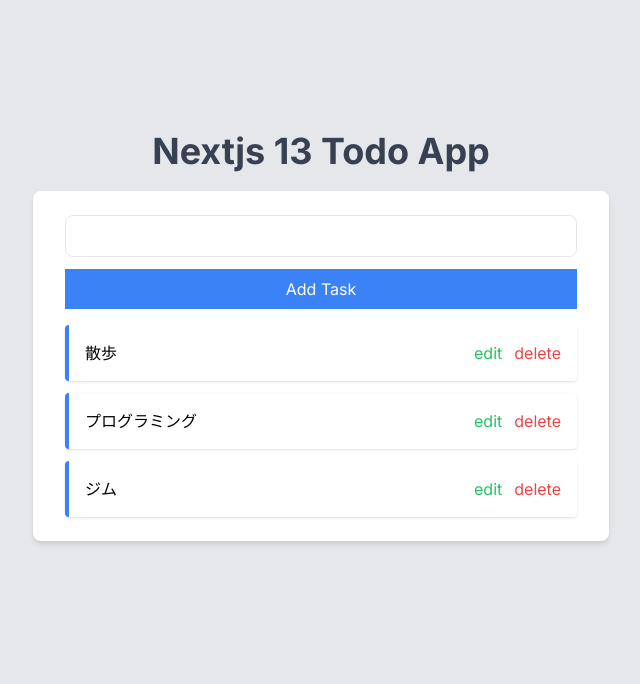
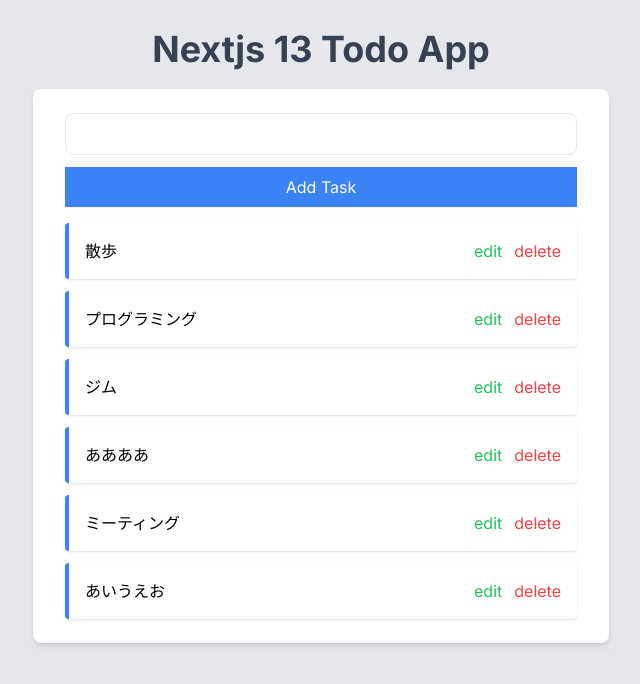
Before and after one commit to sora-00/nextjs13-todoapp, a Next.js app in the folder nextjs/todoapp-nextjs-youtube/: page / in a window 1280 px wide. Shown: the top 684 px of the page, without its empty margins (319-959 px from the left). Built offline with nearby package versions, Linux system fonts and the light colour scheme; data requests are answered from the project's data file.

Commit message:
uuid割り振り機能追加

```diff
--- a/nextjs/todoapp-nextjs-youtube/src/app/components/AddTask.tsx
+++ b/nextjs/todoapp-nextjs-youtube/src/app/components/AddTask.tsx
@@ -1,12 +1,31 @@
-import React from "react";
+"use client";
+
+import React, { ChangeEvent, FormEvent, useState } from "react";
+import { addTodo } from "../pages/api/api";
+import { Input } from "postcss";
+import { v4 as uuidv4 } from "uuid";
 
 const AddTask = () => {
+  const [tasktitle, setTaskTitle] = useState("");
+
+  const handleSubmit = async (e: FormEvent) => {
+    e.preventDefault();
+
+    await addTodo({ id: uuidv4(), text: tasktitle });
+
+    setTaskTitle("");
+  };
+
   return (
-    <form className="mb-4 space-y-3">
+    <form className="mb-4 space-y-3" onSubmit={handleSubmit}>
       <input
         type="text"
         className="w-full border px-4 py-2 rounded-lg focus:outline-none focus:border-blue-400
       "
+        onChange={(e: ChangeEvent<HTMLInputElement>) =>
+          setTaskTitle(e.target.value)
+        }
+        value={tasktitle}
       />
       <button className="w-full px-4 py-2 text-white bg-blue-500 rouded transform hover:bg-blue-400 hover:scale-95 duration-200">
         Add Task
--- a/nextjs/todoapp-nextjs-youtube/src/app/data/todos.json
+++ b/nextjs/todoapp-nextjs-youtube/src/app/data/todos.json
@@ -4,15 +4,25 @@
       "id": "1",
       "text": "散歩"
     },
-
     {
       "id": "2",
       "text": "プログラミング"
     },
-
     {
       "id": "3",
       "text": "ジム"
+    },
+    {
+      "id": "4",
+      "text": "ああああ"
+    },
+    {
+      "id": "4",
+      "text": "ミーティング"
+    },
+    {
+      "id": "4",
+      "text": "あいうえお"
     }
   ]
 }
```
Also changed, not shown: nextjs/todoapp-nextjs-youtube/package.json (+6 -4 lines), 1 other file (tests, documents, lock files or other folders).
